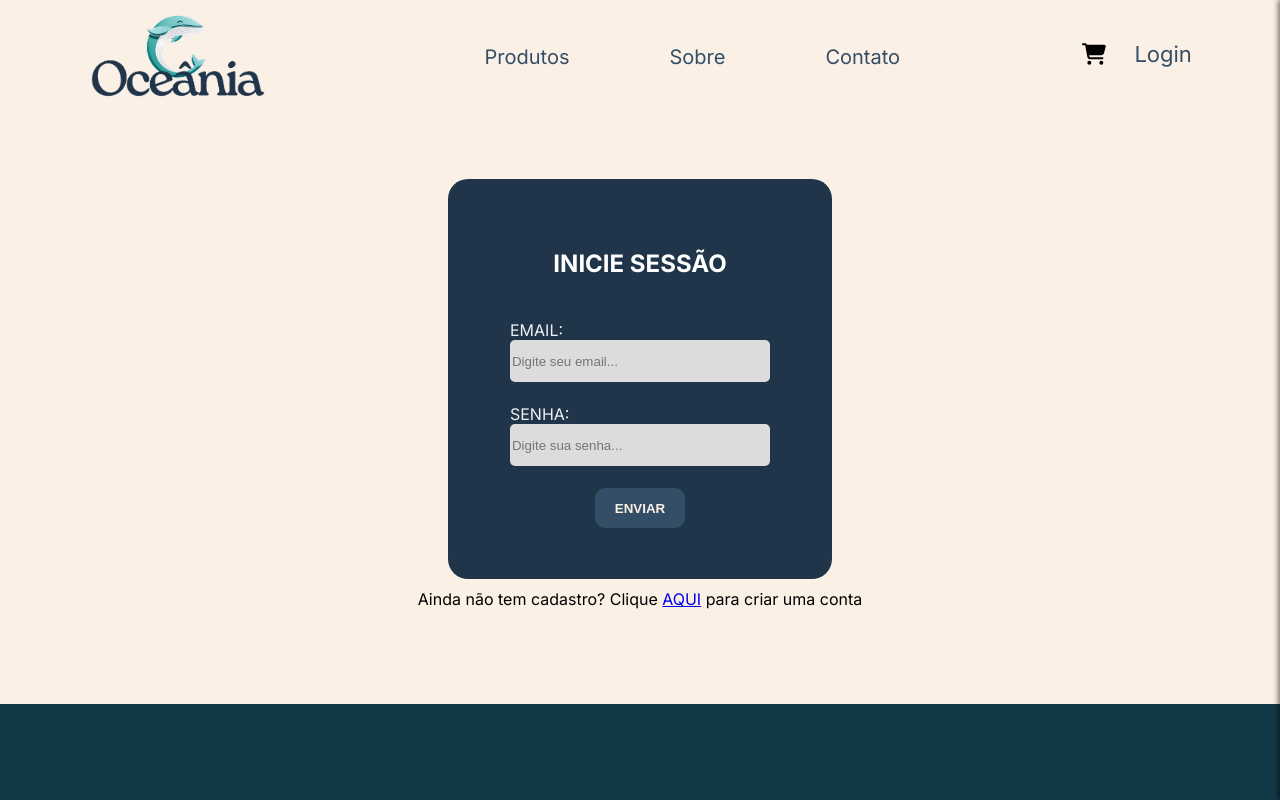
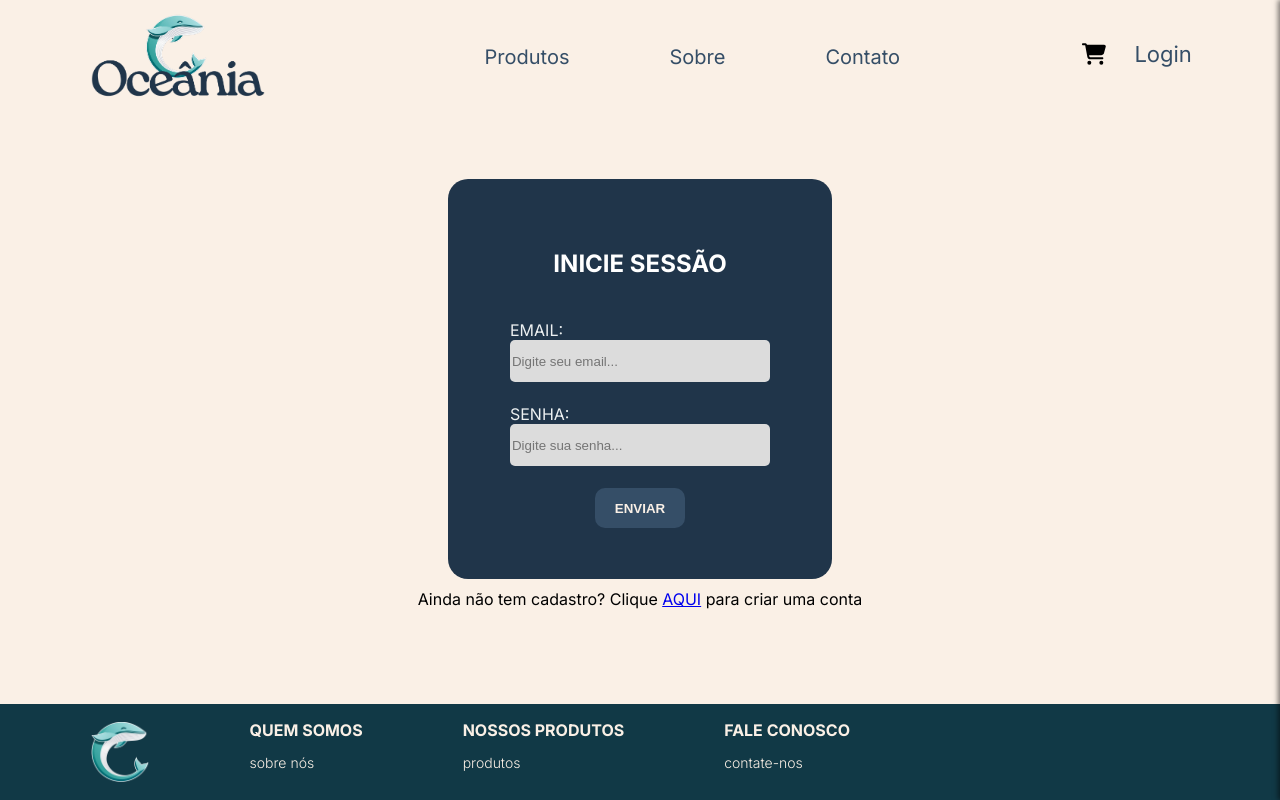
Before and after one commit to leviutima/oceania, a Next.js app: page /Login in a window 1280 px wide. Built offline with nearby package versions, Linux system fonts and the light colour scheme.

Commit message:
implementando dados ao footer

```diff
--- a/src/app/components/Cart/Cart.tsx
+++ b/src/app/components/Cart/Cart.tsx
@@ -2,8 +2,9 @@
 import { useState } from 'react';
 import styles from './Cart.module.css';
 import { FaCartShopping } from "react-icons/fa6";
+import { IoIosCloseCircle } from "react-icons/io";
 
-export default function Cart() {
+const Cart = () =>{
   const [isCartOpen, setIsCartOpen] = useState(false);
 
   const toggleCart = () => {
@@ -16,7 +17,7 @@ export default function Cart() {
         <FaCartShopping />
       </button>
       <aside className={`${styles.cartAside} ${isCartOpen ? styles.open : ''}`}>
-        <button className={styles.closeButton} onClick={toggleCart}>×</button>
+        <button className={styles.closeButton} onClick={toggleCart}><IoIosCloseCircle /></button>
         <div className={styles.cartContent}>
           <h2>Seu Carrinho</h2>
 
@@ -25,3 +26,5 @@ export default function Cart() {
     </div>
   );
 }
+
+export default Cart
--- a/src/app/components/Footer/Footer.module.css
+++ b/src/app/components/Footer/Footer.module.css
@@ -1,4 +1,31 @@
 .footerStyle {
+    display: flex;
+
     background-color: var(--azul-suporte);
     height: 12vh;
 }
+
+.firstContainer {
+    display: flex;
+    align-items: center;
+    gap: 100px;
+
+    margin-left: 7%;
+}
+
+.columStyle {
+    display: flex;
+    flex-direction: column;
+    color: var(--cor-principal);
+}
+
+.columStyle span {
+    font-weight: 700;
+}
+
+.linkStyle {
+    font-weight: 300;
+    font-size: 14px;
+    color: var(--cor-principal);
+    text-decoration: none;
+}
--- a/src/app/components/Footer/Footer.tsx
+++ b/src/app/components/Footer/Footer.tsx
@@ -1,10 +1,33 @@
-import style from '../Footer/Footer.module.css'
+import Image from 'next/image';
+import style from '../Footer/Footer.module.css';
+import logo from '../../../../public/C-Baleia.png';
+import Link from 'next/link';
 
 const Footer = () => {
     return(
         <>
             <footer className={style.footerStyle}>
-
+                <div className={style.firstContainer}>
+                        <Image src={logo} alt='Logo da Oceânia' width={60}/>
+                        <div className={style.columStyle}>
+                            <span>QUEM SOMOS</span>
+                            <Link href='/Sobre' className={style.linkStyle}>
+                                <p>sobre nós</p>
+                            </Link>
+                        </div>
+                    <div className={style.columStyle}>
+                        <span>NOSSOS PRODUTOS</span>
+                        <Link href='*' className={style.linkStyle}>
+                            <p>produtos</p>
+                        </Link>
+                    </div>
+                    <div className={style.columStyle}>
+                        <span>FALE CONOSCO</span>
+                        <Link href='/Contato' className={style.linkStyle}>
+                            <p>contate-nos</p>
+                        </Link>
+                    </div>
+                </div>
             </footer>
         </>
     )
```
